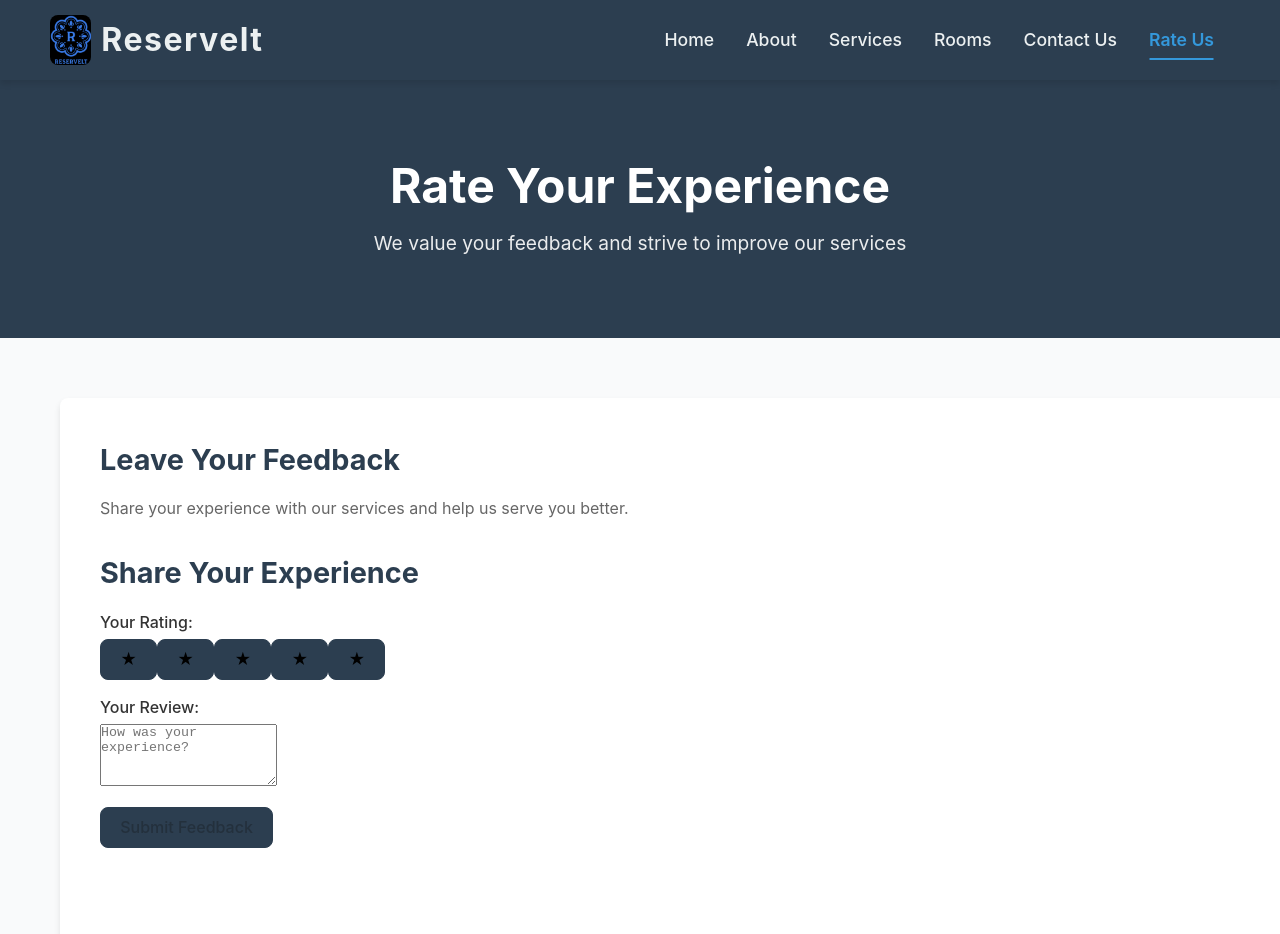
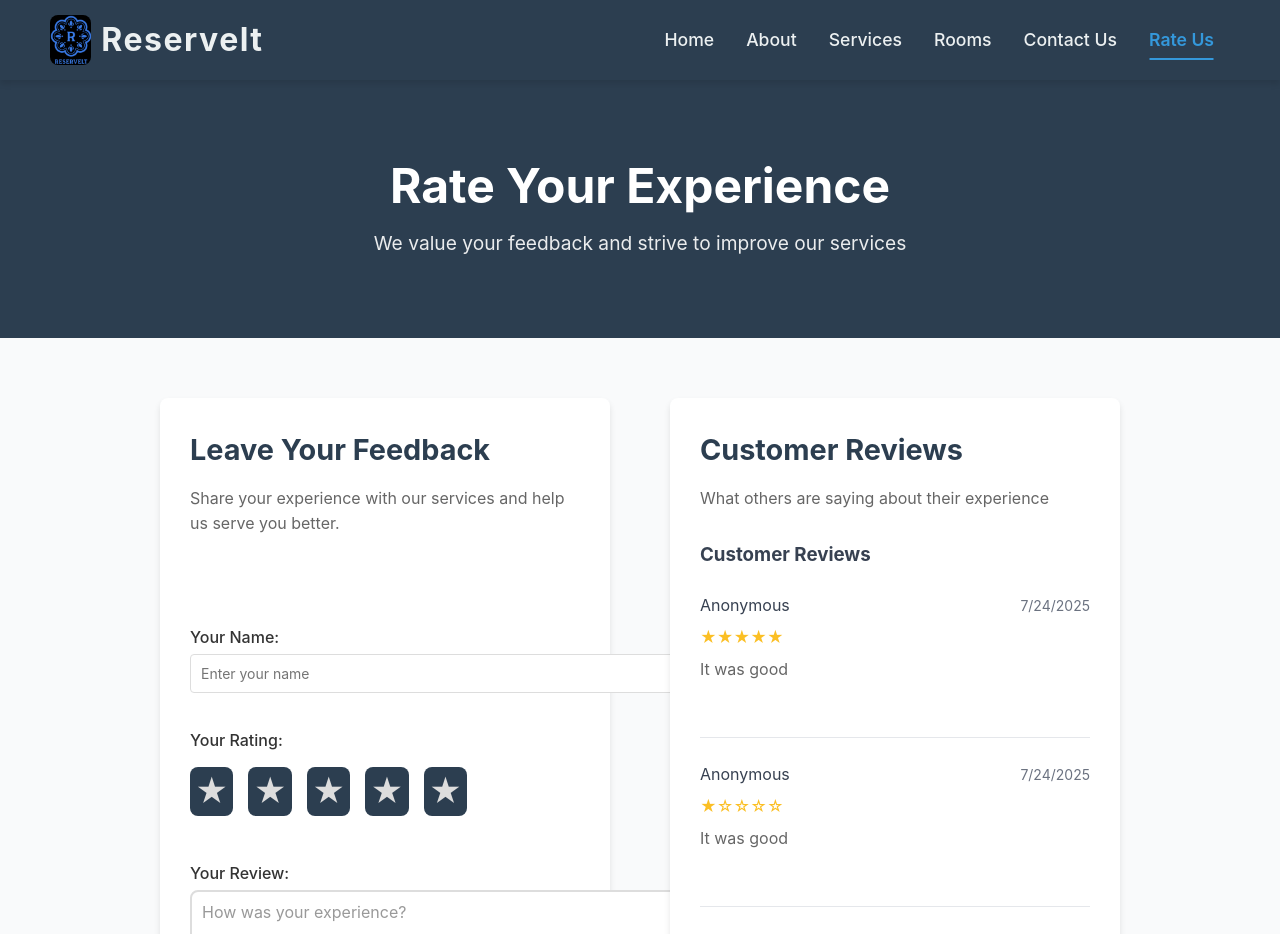
Before and after one commit to sheiza-jagemi/Reservelt, a React (Vite) app in the folder Reservelt/: page /rate-us in a window 1280 px wide. Shown: the top 934 px of the page. Built offline with nearby package versions, Linux system fonts and the light colour scheme; data requests are answered from the project's data file.

Commit message:
Adds images to card elements

```diff
--- a/Reservelt/src/components/FeedbackForm/FeedbackForm.jsx
+++ b/Reservelt/src/components/FeedbackForm/FeedbackForm.jsx
@@ -2,10 +2,12 @@ import { useState } from 'react';
 import RatingSystem from './RatingSystem';
 import LoadingSpinner from './LoadingSpinner';
 import ToastNotification from './ToastNotification';
+import '../../styles/FeedbackForm.css';
 
 const FeedbackForm = ({ onSubmit }) => {
   const [rating, setRating] = useState(0);
   const [comment, setComment] = useState('');
+  const [userName, setUserName] = useState('');
   const [isSubmitting, setIsSubmitting] = useState(false);
   const [toast, setToast] = useState(null);
 
@@ -17,13 +19,19 @@ const FeedbackForm = ({ onSubmit }) => {
       return;
     }
 
+    if (!userName.trim()) {
+      setToast({ message: 'Please enter your name', type: 'error' });
+      return;
+    }
+
     setIsSubmitting(true);
 
     try {
-      await onSubmit({ rating, comment });
+      await onSubmit({ rating, comment, userName });
       setToast({ message: 'Thank you for your feedback!', type: 'success' });
       setRating(0);
       setComment('');
+      setUserName('');
     } catch (error) {
       setToast({ message: 'Failed to submit feedback. Please try again.', type: 'error' });
     } finally {
@@ -45,6 +53,19 @@ const FeedbackForm = ({ onSubmit }) => {
 
       <form onSubmit={handleSubmit} className="feedback-form">
         <div className="form-group">
+          <label htmlFor="userName" className="form-label">Your Name:</label>
+          <input
+            type="text"
+            id="userName"
+            value={userName}
+            onChange={(e) => setUserName(e.target.value)}
+            placeholder="Enter your name"
+            className="form-input"
+            required
+          />
+        </div>
+
+        <div className="form-group">
           <label htmlFor="rating" className="form-label">Your Rating:</label>
           <RatingSystem onRatingChange={setRating} initialRating={rating} />
         </div>
@@ -56,7 +77,7 @@ const FeedbackForm = ({ onSubmit }) => {
             value={comment}
             onChange={(e) => setComment(e.target.value)}
             placeholder="How was your experience?"
-            rows="4"
+            rows="6"
             className="form-textarea"
             required
           />
@@ -65,7 +86,7 @@ const FeedbackForm = ({ onSubmit }) => {
         <button
           type="submit"
           className="submit-button"
-          disabled={isSubmitting || rating === 0}
+          disabled={isSubmitting || rating === 0 || !userName.trim()}
         >
           {isSubmitting ? <LoadingSpinner size="small" /> : 'Submit Feedback'}
         </button>
--- a/Reservelt/src/pages/About.jsx
+++ b/Reservelt/src/pages/About.jsx
@@ -48,18 +48,22 @@ const About = () => {
           <h2>Our Services</h2>
           <div className="services-grid">
             <div className="service-item">
+              <img src="https://images.unsplash.com/photo-1578662996442-48f60103fc96?ixlib=rb-4.0.3&w=300&h=200&fit=crop" alt="Room Service" className="service-image" />
               <h3>Room Service</h3>
               <p>24-hour room service available for Executive Suite guests</p>
             </div>
             <div className="service-item">
+              <img src="https://images.unsplash.com/photo-1571019613454-1cb2f99b2d8b?ixlib=rb-4.0.3&w=300&h=200&fit=crop" alt="Concierge" className="service-image" />
               <h3>Concierge</h3>
               <p>Professional concierge services to enhance your stay</p>
             </div>
             <div className="service-item">
+              <img src="https://images.unsplash.com/photo-1497366216548-37526070297c?ixlib=rb-4.0.3&w=300&h=200&fit=crop" alt="Business Center" className="service-image" />
               <h3>Business Center</h3>
               <p>Fully equipped business facilities for corporate guests</p>
             </div>
             <div className="service-item">
+              <img src="https://images.unsplash.com/photo-1544161515-4ab6ce6db874?ixlib=rb-4.0.3&w=300&h=200&fit=crop" alt="Spa & Wellness" className="service-image" />
               <h3>Spa & Wellness</h3>
               <p>Relaxation and wellness facilities including jacuzzi access</p>
             </div>
--- a/Reservelt/src/pages/Home.jsx
+++ b/Reservelt/src/pages/Home.jsx
@@ -15,18 +15,22 @@ const Home = () => {
       <section className="features-section">
         <div className="features-grid">
           <div className="feature-card">
+            <img src="https://images.unsplash.com/photo-1566073771259-6a8506099945?ixlib=rb-4.0.3&w=300&h=200&fit=crop" alt="Premium Rooms" className="feature-image" />
             <h3>100 Premium Rooms</h3>
             <p>Choose from 40 Single rooms, 30 Double rooms, and 30 Executive Suites, each designed for comfort and luxury.</p>
           </div>
           <div className="feature-card">
+            <img src="https://images.unsplash.com/photo-1586023492125-27b2c045efd7?ixlib=rb-4.0.3&w=300&h=200&fit=crop" alt="Modern Amenities" className="feature-image" />
             <h3>Modern Amenities</h3>
             <p>All rooms feature Wi-Fi, TV, Air Conditioning, and premium amenities tailored to each room type.</p>
           </div>
           <div className="feature-card">
+            <img src="https://images.unsplash.com/photo-1556742049-0cfed4f6a45d?ixlib=rb-4.0.3&w=300&h=200&fit=crop" alt="Easy Booking" className="feature-image" />
             <h3>Easy Booking</h3>
             <p>Our streamlined booking system prevents double-bookings and ensures your reservation is secure.</p>
           </div>
           <div className="feature-card">
+            <img src="https://images.unsplash.com/photo-1559526324-4b87b5e36e44?ixlib=rb-4.0.3&w=300&h=200&fit=crop" alt="Customer Reviews" className="feature-image" />
             <h3>Customer Reviews</h3>
             <p>Read authentic feedback from our guests and share your own experience with our community.</p>
           </div>
--- a/Reservelt/src/pages/RateUs.jsx
+++ b/Reservelt/src/pages/RateUs.jsx
@@ -9,12 +9,14 @@ const RateUs = () => {
   const [reviews, setReviews] = useState([]);
   const [notification, setNotification] = useState(null);
   const [loading, setLoading] = useState(true);
+  const [visibleReviews, setVisibleReviews] = useState(5);
 
   useEffect(() => {
     const fetchFeedback = async () => {
       try {
         const data = await feedbackApi.getAllFeedback();
-        setReviews(data);
+        const sortedReviews = data.sort((a, b) => new Date(b.date) - new Date(a.date));
+        setReviews(sortedReviews);
         setLoading(false);
       } catch (error) {
         console.error('Error fetching feedback:', error);
@@ -86,7 +88,17 @@ const RateUs = () => {
             {loading ? (
               <div className="loading">Loading reviews...</div>
             ) : (
-              <ReviewList reviews={reviews} />
+              <>
+                <ReviewList reviews={reviews.slice(0, visibleReviews)} />
+                {reviews.length > visibleReviews && (
+                  <button
+                    className="view-more-reviews-btn"
+                    onClick={() => setVisibleReviews(prev => prev + 5)}
+                  >
+                    View More Reviews
+                  </button>
+                )}
+              </>
             )}
           </div>
         </div>
--- a/Reservelt/src/pages/Services.jsx
+++ b/Reservelt/src/pages/Services.jsx
@@ -83,18 +83,22 @@ const Services = () => {
           <h2>Service Categories</h2>
           <div className="categories-grid">
             <div className="category-card">
+              <img src="https://images.unsplash.com/photo-1414235077428-338989a2e8c0?ixlib=rb-4.0.3&w=300&h=200&fit=crop" alt="Dining & Meals" className="category-image" />
               <h3>Dining & Meals</h3>
               <p>From continental breakfast to fine dining experiences, our culinary team provides exceptional meal services.</p>
             </div>
             <div className="category-card">
+              <img src="https://images.unsplash.com/photo-1540555700478-4be289fbecef?ixlib=rb-4.0.3&w=300&h=200&fit=crop" alt="Wellness & Spa" className="category-image" />
               <h3>Wellness & Spa</h3>
               <p>Rejuvenate with our professional massage and spa services designed for complete relaxation.</p>
             </div>
             <div className="category-card">
+              <img src="https://images.unsplash.com/photo-1544966503-7cc5ac882d5f?ixlib=rb-4.0.3&w=300&h=200&fit=crop" alt="Recreation & Sports" className="category-image" />
               <h3>Recreation & Sports</h3>
               <p>Stay active with our tennis courts, swimming pool, and various recreational facilities.</p>
             </div>
             <div className="category-card">
+              <img src="https://images.unsplash.com/photo-1564501049412-61c2a3083791?ixlib=rb-4.0.3&w=300&h=200&fit=crop" alt="Accommodation Services" className="category-image" />
               <h3>Accommodation Services</h3>
               <p>Premium accommodation services including concierge, housekeeping, and personalized guest care.</p>
             </div>
--- a/Reservelt/src/styles/About.css
+++ b/Reservelt/src/styles/About.css
@@ -92,6 +92,14 @@
   text-align: center;
 }
 
+.service-image {
+  width: 100%;
+  height: 150px;
+  object-fit: cover;
+  border-radius: 8px;
+  margin-bottom: 15px;
+}
+
 .service-item h3 {
   color: #2c3e50;
   margin-bottom: 15px;
--- /dev/null
+++ b/Reservelt/src/styles/FeedbackForm.css
@@ -0,0 +1,109 @@
+/* Rating System Styles */
+.rating-system {
+  display: flex;
+  gap: 15px;
+  margin: 10px 0;
+}
+
+.star {
+  background: none;
+  border: none;
+  font-size: 2rem;
+  color: #ddd;
+  cursor: pointer;
+  transition: color 0.2s ease;
+  padding: 5px;
+}
+
+.star.filled {
+  color: #ffc107;
+}
+
+.star:hover {
+  color: #ffc107;
+}
+
+/* Feedback Form Styles */
+.feedback-form-container {
+  max-width: 500px;
+  margin: 0 auto;
+}
+
+.feedback-title {
+  color: #2c3e50;
+  margin-bottom: 20px;
+  text-align: center;
+}
+
+.feedback-form {
+  display: flex;
+  flex-direction: column;
+  gap: 20px;
+}
+
+.form-group {
+  display: flex;
+  flex-direction: column;
+}
+
+.form-label {
+  font-weight: 500;
+  color: #333;
+  margin-bottom: 8px;
+}
+
+.form-input,
+.form-textarea {
+  width: 70%;
+  max-width: 70%;
+  padding: 10px;
+  border: 2px solid #ddd;
+  border-radius: 8px;
+  font-size: 1rem;
+  font-family: inherit;
+  transition: border-color 0.3s ease;
+  box-sizing: border-box;
+}
+
+.form-textarea {
+  min-height: 60px;
+  resize: vertical;
+}
+
+.form-input:focus,
+.form-textarea:focus {
+  outline: none;
+  border-color: #2c3e50;
+}
+
+.form-textarea::placeholder {
+  color: #999;
+}
+
+.submit-button {
+  background: #2c3e50;
+  color: white;
+  border: none;
+  padding: 15px 30px;
+  border-radius: 8px;
+  font-size: 1.1rem;
+  cursor: pointer;
+  transition: background 0.3s ease;
+  display: flex;
+  align-items: center;
+  justify-content: center;
+  gap: 10px;
+  width: 100%;
+  max-width: 100%;
+  box-sizing: border-box;
+  /* margin-right: ; */
+}
+
+.submit-button:hover:not(:disabled) {
+  background: #1a252f;
+}
+
+.submit-button:disabled {
+  background: #ccc;
+  cursor: not-allowed;
+}
--- a/Reservelt/src/styles/Home.css
+++ b/Reservelt/src/styles/Home.css
@@ -64,6 +64,14 @@
   text-align: center;
 }
 
+.feature-image {
+  width: 100%;
+  height: 150px;
+  object-fit: cover;
+  border-radius: 8px;
+  margin-bottom: 15px;
+}
+
 .feature-card h3,
 .room-type-card h3 {
   color: #2c3e50;
--- a/Reservelt/src/styles/RateUs.css
+++ b/Reservelt/src/styles/RateUs.css
@@ -29,17 +29,23 @@
 }
 
 .feedback-section {
-  display: grid;
-  grid-template-columns: 1fr 1fr;
+  display: flex;
+  justify-content: center;
+  align-items: flex-start;
   gap: 60px;
+  max-width: 1400px;
+  margin: 0 auto;
 }
 
 .feedback-card,
 .reviews-section {
   background: white;
-  padding: 40px;
+  padding: 30px;
   border-radius: 8px;
   box-shadow: 0 4px 6px rgba(0, 0, 0, 0.1);
+  flex: 1;
+  max-width: 450px;
+  align-self: flex-start;
 }
 
 .feedback-card h2,
@@ -63,14 +69,32 @@
   padding: 40px;
 }
 
+.view-more-reviews-btn {
+  background: #2c3e50;
+  color: white;
+  border: none;
+  padding: 12px 24px;
+  border-radius: 5px;
+  cursor: pointer;
+  font-size: 1rem;
+  margin-top: 20px;
+  width: 100%;
+  transition: background 0.3s;
+}
+
+.view-more-reviews-btn:hover {
+  background: #1a252f;
+}
+
 @media (max-width: 768px) {
   .rate-us-hero h1 {
     font-size: 2rem;
   }
 
   .feedback-section {
-    grid-template-columns: 1fr;
+    flex-direction: column;
     gap: 40px;
+    align-items: center;
   }
 
   .feedback-card,
```
Also changed, not shown: Reservelt/src/styles/RoomFilter.css (+6 -4 lines), Reservelt/db.json.
